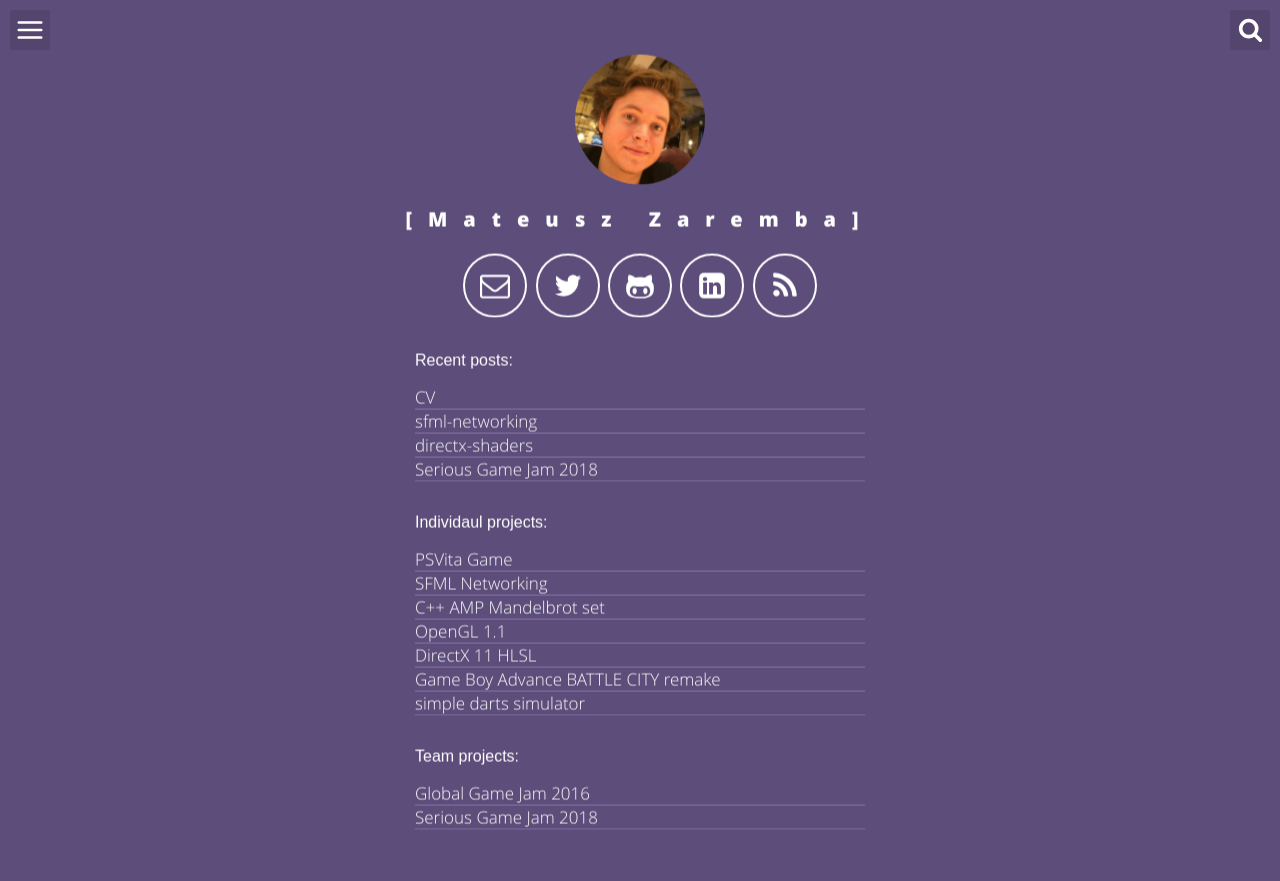
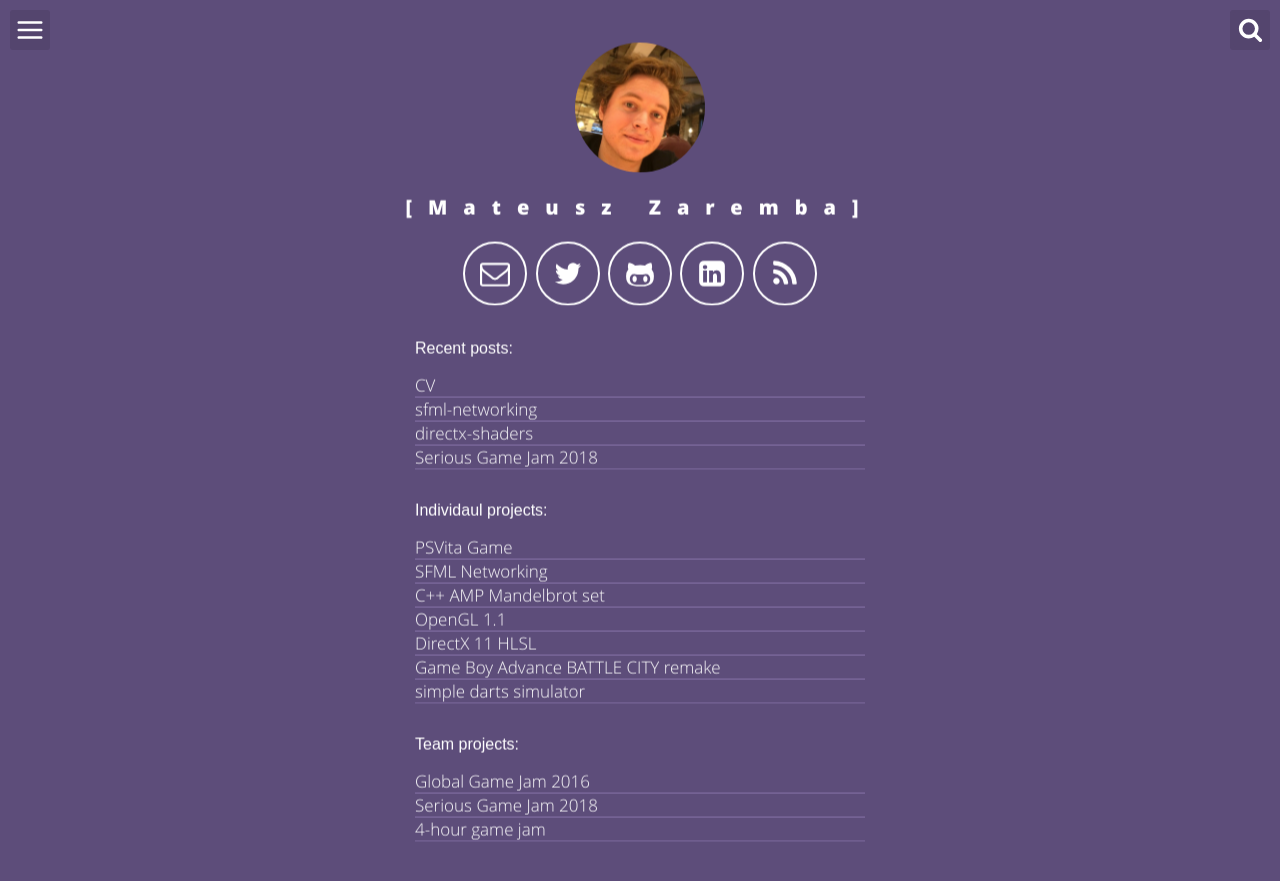
Before and after one commit to matzar/matzar.github.io, a Jekyll site: the page built from index.html, in a window 1280 px wide. Shown: the top 881 px of the page. Built offline with Jekyll 4.4.1, drawn with Linux system fonts in a browser that asks for light colours.

Commit message:
update: _config for team

```diff
--- a/_config.yml
+++ b/_config.yml
@@ -85,6 +85,8 @@
     url: /ggj2016
   - name: Serious Game Jam 2018
     url: /chemistry_game_jam
+  - name: 4-hour game jam
+    url: /visual_novel
 
 #projects:
 #  - name: Timex (Windows | Unity)
```
